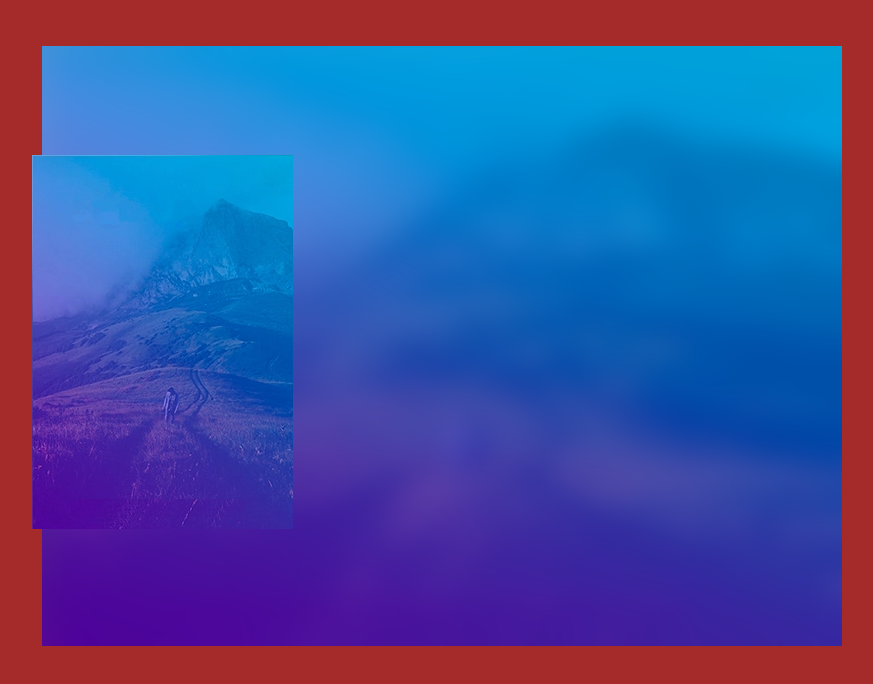
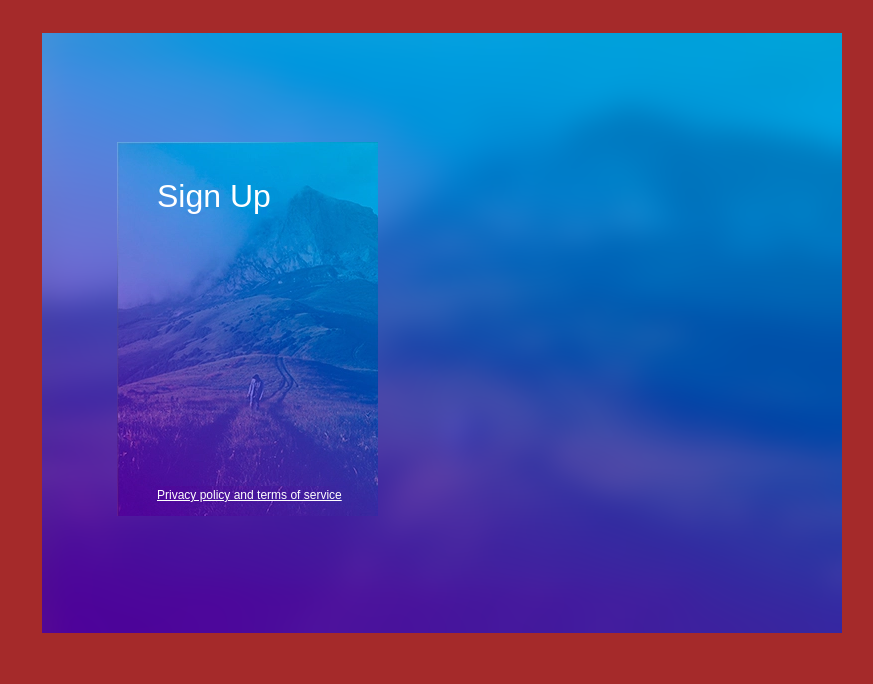
Before and after one commit to LaimonasMas/04-projektas, a plain HTML site: page index.html in a window 1280 px wide. Shown: the whole page, without its empty margins (206-1079 px from the left). Drawn offline with Linux system fonts and the light colour scheme.

Commit message:
30% from start

```diff
--- a/index.html
+++ b/index.html
@@ -7,12 +7,13 @@
     <link rel="stylesheet" href="./main.css">
 </head>
 <body>
-    <img src="./Nuotrauka5.png" alt="">
+
     <main>
+        <img src="./Nuotrauka5.png" alt="">
         <div>
-            <img src="./Nuotrauka.png" alt="">
-            <h1></h1>
-            <p></p>
+            <img id="mountain" src="./Nuotrauka.png" alt="">
+            <h1>Sign Up</h1>
+            <p>Privacy policy and terms of service</p>
         </div>
         <div>
             <form action=""></form>
--- a/main.css
+++ b/main.css
@@ -3,7 +3,7 @@ body {
     height: 650px;
     margin: 8px;
 }
-body > img {
+    main > img {
         display: inline-block;
         position: absolute;
         height: 600px;
@@ -17,6 +17,23 @@ div > img {
             width: 261px;
             height: 374px;
             margin-top: 134px;
-    margin-left: 230px;
-
+            margin-left: calc( (100% - 650px) / 2 );
 }
+                h1 {
+                    margin-left: calc( (100% - 570px) / 2 );
+                    margin-top: 170px;
+                    position: absolute;
+                    color: white;
+                    font-family: arial;
+                    font-weight: lighter;
+                }
+                p {
+                    margin-left: calc( (100% - 570px) / 2 );
+                    margin-top: 480px;
+                    position: absolute;
+                    color: white;
+                    font-family: arial;
+                    font-weight: lighter;
+                    font-size: 12px;
+                    text-decoration: underline;
+                }
```
Lines whose indentation alone changed are shown as unchanged.
